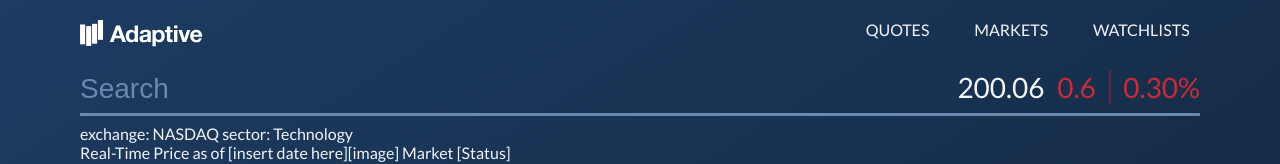
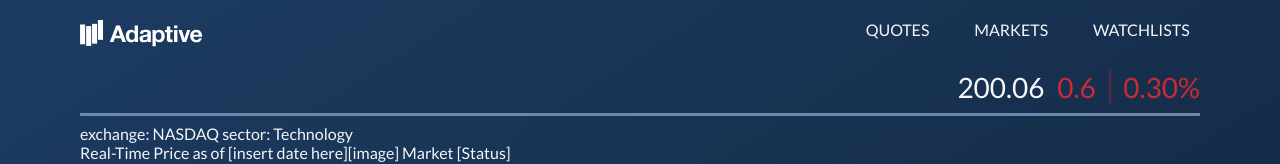
Before and after one commit to raf-garcia/StockTracker, a React (Create React App) app: page / in a window 1280 px wide. Shown: the top 164 px of the page. Built offline with nearby package versions, Linux system fonts and the light colour scheme.

Commit message:
Refactor searchInput to use hooks

```diff
--- a/src/components/search/searchInput.jsx
+++ b/src/components/search/searchInput.jsx
@@ -1,27 +1,20 @@
-import React, { Component } from 'react';
+import React, { useCallback, useState } from 'react';
 
-export default class SearchInput extends Component {
-  constructor(props) {
-    super(props);
-    this.state = { searchText: "" };
-  }
+export const SearchInput = ({ searchAction }) => {
+  const [searchText, setSearchText] = useState('');
 
-  handleSubmit = (e) => {
-    const { searchAction } = this.props;
-    const { searchText } = this.state;
-    e.preventDefault();
+  const handleSubmit = useCallback(event => {
+    event.preventDefault();
     searchAction(searchText);
-  }
+  },
+    [searchAction, searchText]
+  );
 
-  update = (e) => {
-    this.setState({ searchText: e.target.value });
-  }
+  return (
+    <form onSubmit={handleSubmit}>
+      <input type="text" value={searchText} onChange={input => setSearchText(input.target.value)} size="100%" />
+    </form>
+  );
+}
 
-  render() {
-    return (
-      <form onSubmit={ this.handleSubmit }>
-        <input type="text" value={ this.state.body } onChange={ this.update } placeholder="Search"/>
-      </form>
-    );
-  }
-}
+export default SearchInput;
```
